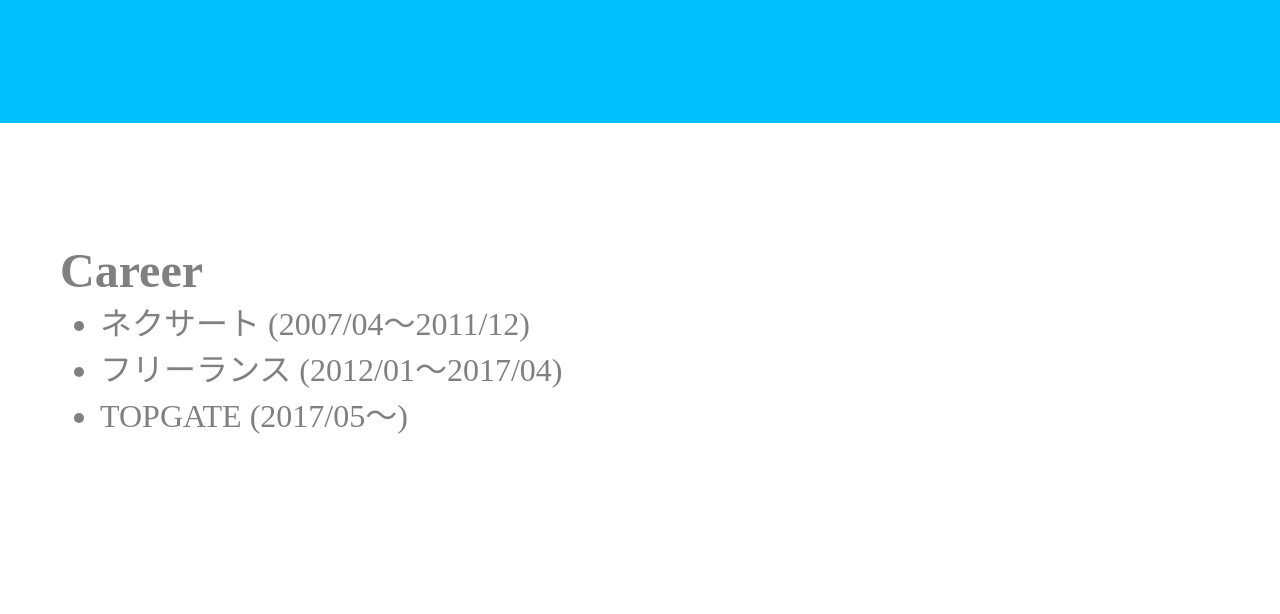
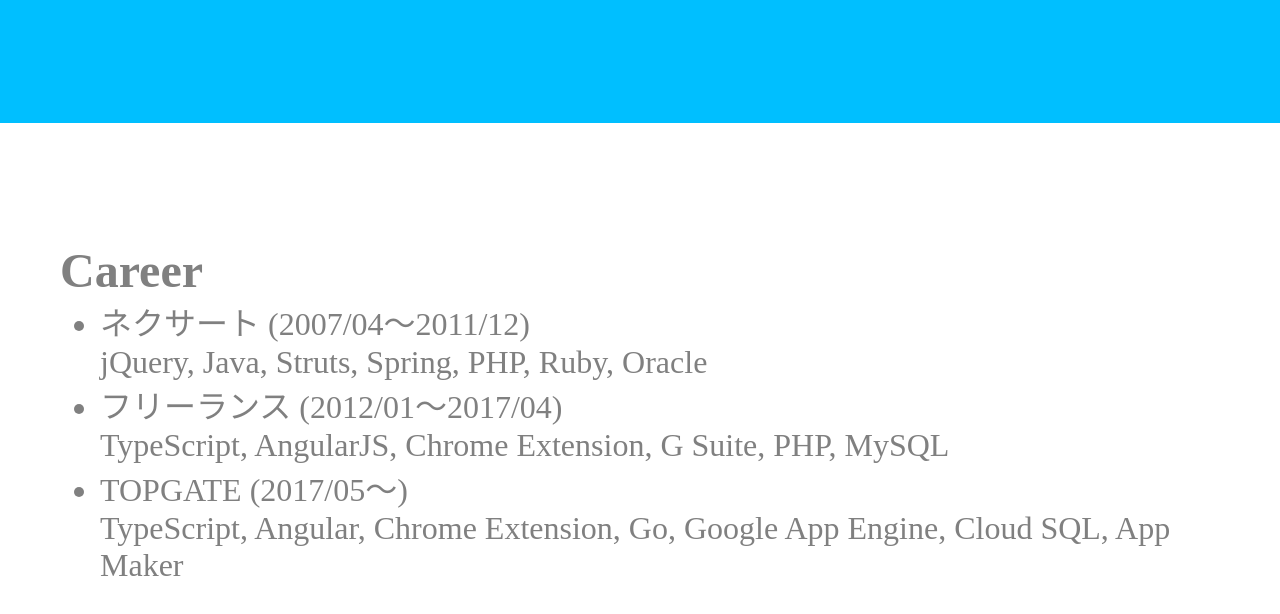
Before and after one commit to howdy39/howdy39.github.io, a website: page index.html in a window 1280 px wide. Shown: the part 797-1411 px from the top of the page. Drawn offline with Linux system fonts and the light colour scheme.

Commit message:
使用技術を追加

```diff
--- a/index.html
+++ b/index.html
@@ -66,13 +66,16 @@
     <h2>Career</h2>
     <ul data-delighter class="started ended">
       <li>
-        ネクサート (<time class="post-date" datetime="2007-04-01"></time>2007/04〜<time class="post-date" datetime="2011-12-31"></time>2011/12)
+        ネクサート (<time class="post-date" datetime="2007-04-01"></time>2007/04〜<time class="post-date" datetime="2011-12-31"></time>2011/12)<br>
+        jQuery, Java, Struts, Spring, PHP, Ruby, Oracle
       </li>
       <li>
-        フリーランス (<time class="post-date" datetime="2012-01-01"></time>2012/01〜<time class="post-date" datetime="2017-04-30"></time>2017/04)
+        フリーランス (<time class="post-date" datetime="2012-01-01"></time>2012/01〜<time class="post-date" datetime="2017-04-30"></time>2017/04)<br>
+        TypeScript, AngularJS, Chrome Extension, G Suite, PHP, MySQL
       </li>
       <li>
-        TOPGATE (<time class="post-date" datetime="2018-05-01"></time>2017/05〜)
+        TOPGATE (<time class="post-date" datetime="2018-05-01"></time>2017/05〜)<br>
+        TypeScript, Angular, Chrome Extension, Go, Google App Engine, Cloud SQL, App Maker
       </li>
     </ul>
   </section>
```
